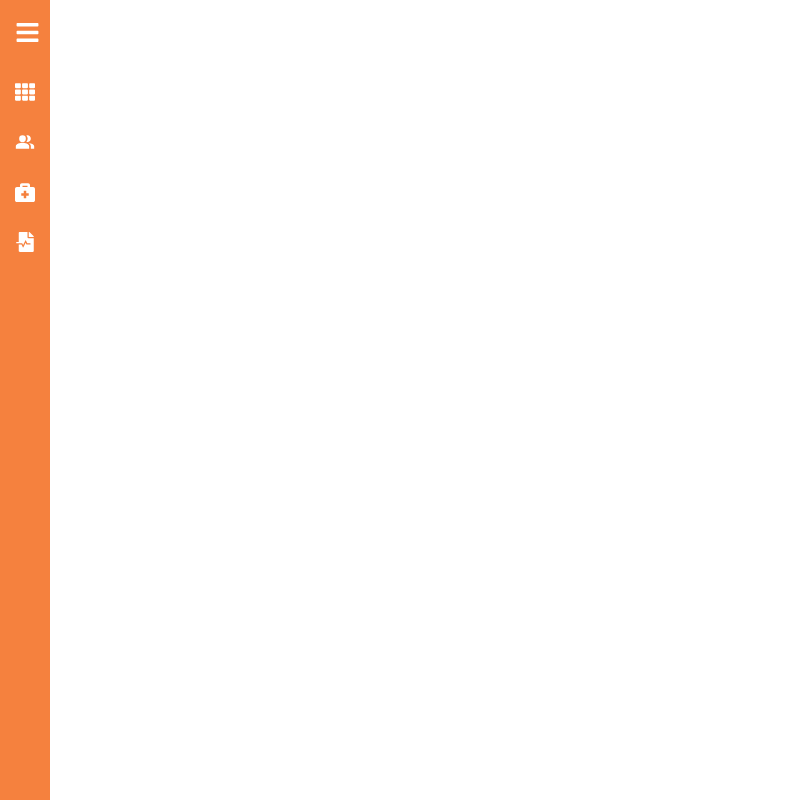
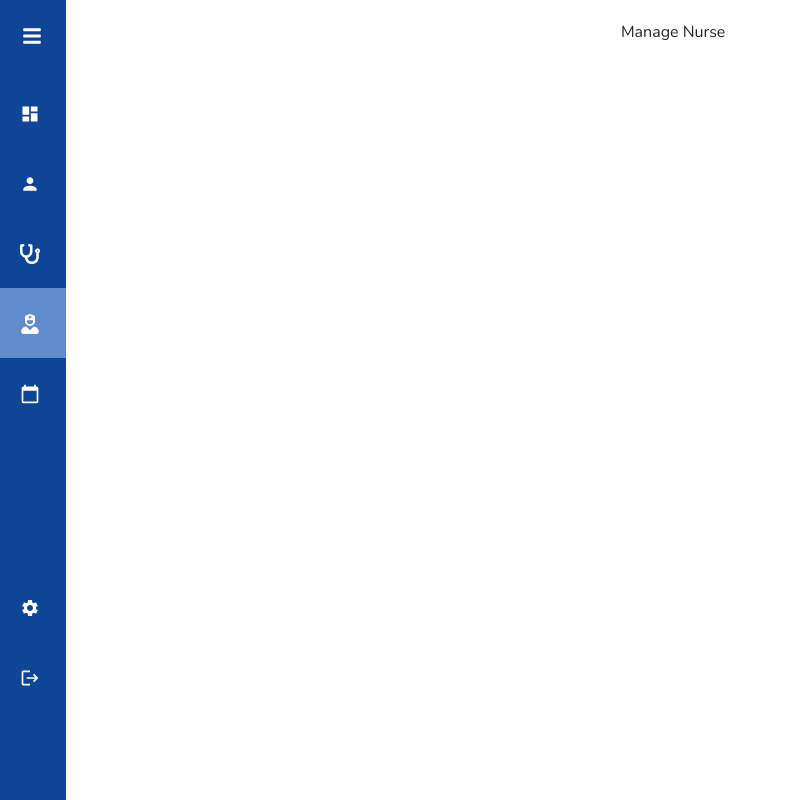
Before and after one commit to HMS-16/HMS-16-admin-FE, a React (Create React App) app: page /nurse in a window 1280 px wide. Before the commit this address had no page. Shown: the whole page, without its empty margins (0-788 px from the left). Built offline with nearby package versions, Linux system fonts and the light colour scheme.

Commit message:
update sidebar

```diff
--- a/src/App.css
+++ b/src/App.css
@@ -1,3 +1,6 @@
+@import url("https://fonts.googleapis.com/css2?family=Nunito&display=swap");
+
 .App {
+  font-family: "Nunito", sans-serif;
   text-align: center;
 }
--- a/src/assets/css/Sidebar.css
+++ b/src/assets/css/Sidebar.css
@@ -6,10 +6,9 @@ main {
   padding: 20px;
 }
 .sidebar {
-  background: rgb(245, 129, 62);
+  background: #0e4597;
   color: rgb(255, 255, 255);
   height: 100vh;
-  width: 200px;
   transition: all 0.5s;
 }
 .top_section {
@@ -17,29 +16,25 @@ main {
   align-items: center;
   padding: 20px 15px;
 }
-.logo {
-  font-size: 30px;
-}
 .bars {
-  display: flex;
-  font-size: 25px;
-  margin-left: 50px;
+  font-size: 20px;
+  cursor: pointer;
 }
 .link {
   display: flex;
   color: rgb(255, 255, 255);
-  padding: 10px 15px;
+  padding: 20px 20px;
   gap: 15px;
   transition: all 0.5s;
   text-decoration: none;
 }
 .link:hover {
-  background: rgb(17, 17, 17);
+  background: #608cce;
   color: rgb(255, 255, 255);
   transition: all 0.5s;
 }
 .active {
-  background: rgb(17, 17, 17);
+  background: #608cce;
   color: rgb(255, 255, 255);
 }
 .icon,
--- a/src/components/Sidebar.jsx
+++ /dev/null
@@ -1,57 +0,0 @@
-import React, { useState } from "react";
-import { FaTh, FaBars, FaBriefcaseMedical, FaFileMedicalAlt } from "react-icons/fa";
-import { MdPeopleAlt } from "react-icons/md";
-import { NavLink } from "react-router-dom";
-import "../assets/css/Sidebar.css";
-
-const Sidebar = ({ children }) => {
-  const [isOpen, setIsOpen] = useState(false);
-  const toggle = () => setIsOpen(!isOpen);
-  const menuItem = [
-    {
-      path: "/dashboard",
-      name: "Dashboard",
-      icon: <FaTh />,
-    },
-    {
-      path: "/patient",
-      name: "Patient",
-      icon: <MdPeopleAlt />,
-    },
-    {
-      path: "/doctor",
-      name: "Doctor",
-      icon: <FaBriefcaseMedical />,
-    },
-    {
-      path: "/report",
-      name: "Report",
-      icon: <FaFileMedicalAlt />,
-    },
-  ];
-  return (
-    <div className="fluid">
-      <div style={{ width: isOpen ? "200px" : "50px" }} className="sidebar">
-        <div className="top_section">
-          <h1 style={{ display: isOpen ? "block" : "none" }} className="logo">
-            Logo
-          </h1>
-          <div style={{ marginLeft: isOpen ? "50px" : "0px" }} className="bars">
-            <FaBars onClick={toggle} />
-          </div>
-        </div>
-        {menuItem.map((item, index) => (
-          <NavLink to={item.path} key={index} className="link" activeclassname="active">
-            <div className="icon">{item.icon}</div>
-            <div style={{ display: isOpen ? "block" : "none" }} className="link_text">
-              {item.name}
-            </div>
-          </NavLink>
-        ))}
-      </div>
-      <main>{children}</main>
-    </div>
-  );
-};
-
-export default Sidebar;
--- /dev/null
+++ b/src/components/Sidebar/index.jsx
@@ -0,0 +1,93 @@
+import React, { useState } from "react";
+import { FaBars, FaStethoscope, FaUserNurse } from "react-icons/fa";
+import { MdCalendarToday, MdDashboard, MdLogout, MdPerson, MdSettings } from "react-icons/md";
+import { NavLink } from "react-router-dom";
+import Logo from "../../assets/images/Logo.png";
+import "../../assets/css/Sidebar.css";
+
+const Sidebar = ({ children }) => {
+  const [isOpen, setIsOpen] = useState(false);
+  const toggle = () => setIsOpen(!isOpen);
+  const menuItem = [
+    {
+      path: "/dashboard",
+      name: "Dashboard",
+      icon: <MdDashboard />,
+    },
+    {
+      path: "/patient",
+      name: "Patient",
+      icon: <MdPerson />,
+    },
+    {
+      path: "/doctor",
+      name: "Doctor",
+      icon: <FaStethoscope />,
+    },
+    {
+      path: "/nurse",
+      name: "Nurse",
+      icon: <FaUserNurse />,
+    },
+    {
+      path: "/appointment",
+      name: "Appointment",
+      icon: <MdCalendarToday />,
+    },
+  ];
+  const toolItem = [
+    {
+      path: "/settings",
+      name: "Settings",
+      icon: <MdSettings />,
+    },
+    {
+      path: "/logout",
+      name: "Logout",
+      icon: <MdLogout />,
+    },
+  ];
+  return (
+    <div className="fluid">
+      <div style={{ width: isOpen ? "250px" : "70px" }} className="sidebar">
+        <div className="top_section">
+          <img
+            src={Logo}
+            style={{ display: isOpen ? "flex" : "none", marginLeft: "50px", marginRight: "50px", cursor: "pointer" }}
+            alt="Logo"
+            width="100"
+            height="100"
+            onClick={toggle}
+            cursor="pointer"
+          />
+          <div style={{ display: isOpen ? "none" : "block", marginLeft: "7px" }} className="bars">
+            <FaBars onClick={toggle} />
+          </div>
+        </div>
+        <div className="pt-2 pb-5 mb-5">
+          {menuItem.map((item, index) => (
+            <NavLink to={item.path} key={index} className="link" activeclassname="active">
+              <div className="icon">{item.icon}</div>
+              <div style={{ display: isOpen ? "block" : "none" }} className="link_text">
+                {item.name}
+              </div>
+            </NavLink>
+          ))}
+        </div>
+        <div className="pt-5 mt-5">
+          {toolItem.map((item, index) => (
+            <NavLink to={item.path} key={index} className="link" activeclassname="active">
+              <div className="icon">{item.icon}</div>
+              <div style={{ display: isOpen ? "block" : "none" }} className="link_text">
+                {item.name}
+              </div>
+            </NavLink>
+          ))}
+        </div>
+      </div>
+      <main>{children}</main>
+    </div>
+  );
+};
+
+export default Sidebar;
--- /dev/null
+++ b/src/pages/Appointment.jsx
@@ -0,0 +1,7 @@
+import React from "react";
+
+const Appointment = () => {
+  return <div>Appointment</div>;
+};
+
+export default Appointment;
--- a/src/pages/Doctor.jsx
+++ /dev/null
@@ -1,7 +0,0 @@
-import React from "react";
-
-const Doctor = () => {
-  return <div>Doctor</div>;
-};
-
-export default Doctor;
--- /dev/null
+++ b/src/pages/ManageDoctor.jsx
@@ -0,0 +1,7 @@
+import React from "react";
+
+const ManageDoctor = () => {
+  return <div>Manage Doctor</div>;
+};
+
+export default ManageDoctor;
--- /dev/null
+++ b/src/pages/ManageNurse.jsx
@@ -0,0 +1,7 @@
+import React from "react";
+
+const ManageNurse = () => {
+  return <div>Manage Nurse</div>;
+};
+
+export default ManageNurse;
--- /dev/null
+++ b/src/pages/ManagePatient.jsx
@@ -0,0 +1,7 @@
+import React from "react";
+
+const ManagePatient = () => {
+  return <div>Manage Patient</div>;
+};
+
+export default ManagePatient;
--- a/src/pages/Patient.jsx
+++ /dev/null
@@ -1,7 +0,0 @@
-import React from "react";
-
-const Patient = () => {
-  return <div>Patient</div>;
-};
-
-export default Patient;
--- a/src/pages/Report.jsx
+++ /dev/null
@@ -1,7 +0,0 @@
-import React from "react";
-
-const Report = () => {
-  return <div>Report</div>;
-};
-
-export default Report;
--- a/src/routes/index.jsx
+++ b/src/routes/index.jsx
@@ -1,9 +1,10 @@
 import React from "react";
 import { BrowserRouter, Routes, Route } from "react-router-dom";
 import Dashboard from "../pages/Dashboard";
-import Doctor from "../pages/Doctor";
-import Patient from "../pages/Patient";
-import Report from "../pages/Report";
+import ManageDoctor from "../pages/ManageDoctor";
+import ManageNurse from "../pages/ManageNurse";
+import ManagePatient from "../pages/ManagePatient";
+import Appointment from "../pages/Appointment";
 import Sidebar from "../components/Sidebar";
 
 const Routers = () => {
@@ -13,9 +14,10 @@ const Routers = () => {
         <Routes>
           <Route path="/" element={<Dashboard />} />
           <Route path="/dashboard" element={<Dashboard />} />
-          <Route path="/patient" element={<Patient />} />
-          <Route path="/doctor" element={<Doctor />} />
-          <Route path="/report" element={<Report />} />
+          <Route path="/patient" element={<ManagePatient />} />
+          <Route path="/doctor" element={<ManageDoctor />} />
+          <Route path="/nurse" element={<ManageNurse />} />
+          <Route path="/appointment" element={<Appointment />} />
         </Routes>
       </Sidebar>
     </BrowserRouter>
```
Also changed, not shown: src/assets/images/Logo.png (added), src/assets/images/image.png (deleted).
